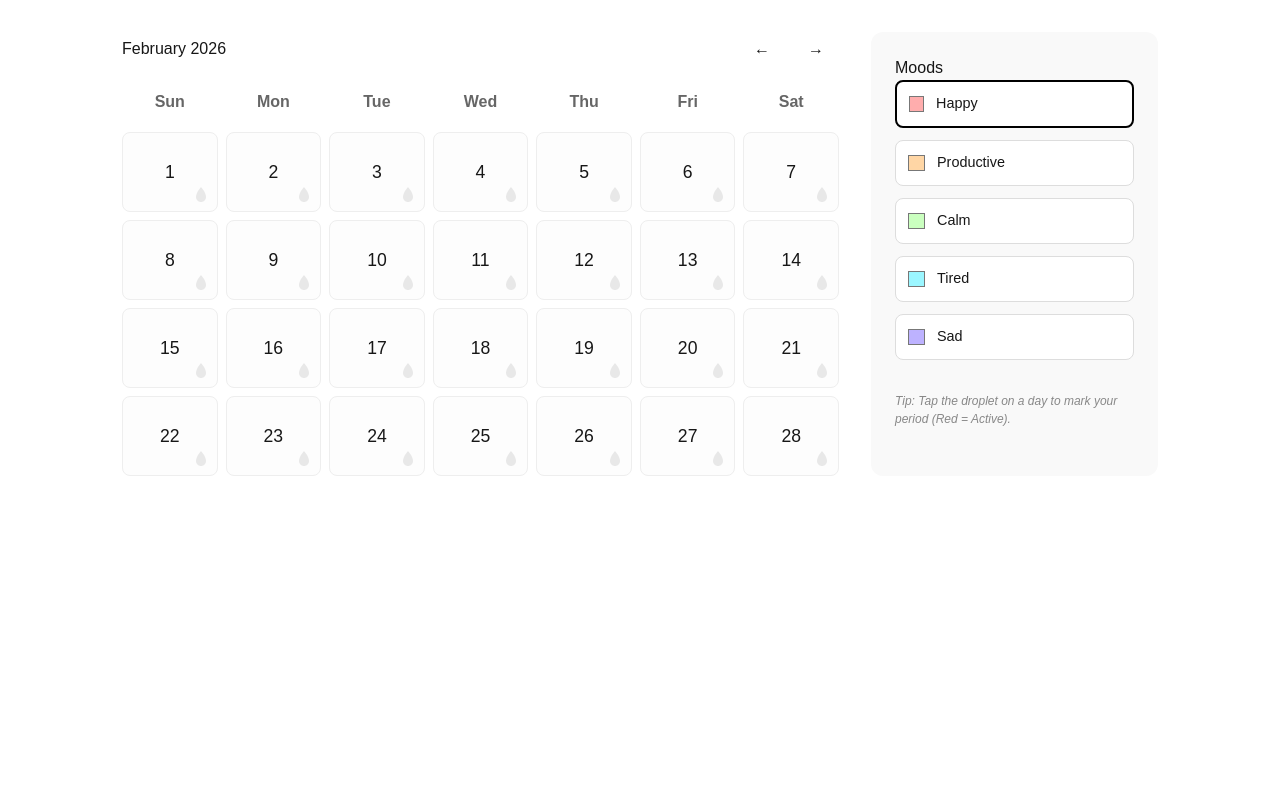
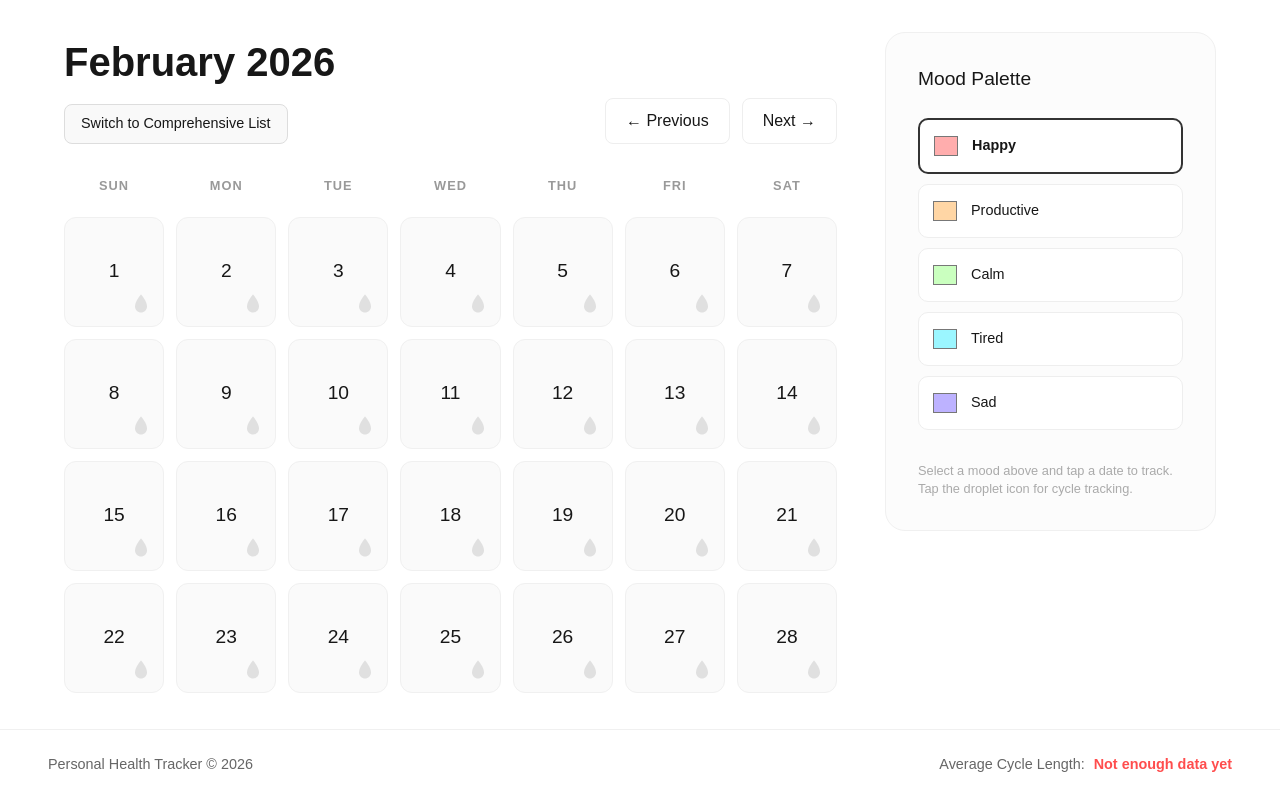
Before and after one commit to eelizabethho/MamaMind, a Next.js app: page /period-mood-trackers in a window 1280 px wide. Built offline with nearby package versions, Linux system fonts and the light colour scheme.

Commit message:
adding features to the trackers

```diff
--- a/app/period-mood-trackers/page.tsx
+++ b/app/period-mood-trackers/page.tsx
@@ -1,21 +1,13 @@
 "use client";
 
-import React, { useState, useEffect } from 'react';
+import React, { useState, useEffect, useMemo } from 'react';
 
 export default function Page() {
   const [viewDate, setViewDate] = useState(new Date());
+  const [currentView, setCurrentView] = useState<'calendar' | 'table'>('calendar');
 
-  const year = viewDate.getFullYear();
-  const month = viewDate.getMonth();
-
-  // Storage Keys
-  const periodKey = `period-${year}-${month}`;
-  const moodKey = `moods-${year}-${month}`;
-  const paletteKey = `mood-palette`;
-
-  // --- State ---
-  const [periodDays, setPeriodDays] = useState<number[]>([]);
-  const [dailyMoods, setDailyMoods] = useState<Record<number, string>>({});
+  const [allPeriods, setAllPeriods] = useState<Record<string, number[]>>({});
+  const [allMoods, setAllMoods] = useState<Record<string, Record<number, string>>>({});
   const [palette, setPalette] = useState([
     { color: '#ffadad', label: 'Happy' },
     { color: '#ffd6a5', label: 'Productive' },
@@ -25,168 +17,157 @@ export default function Page() {
   ]);
   const [activeMoodIndex, setActiveMoodIndex] = useState(0);
 
-  // 1. Load Data
-  // Dependencies are explicitly defined and won't change size
   useEffect(() => {
-    const savedPeriods = localStorage.getItem(periodKey);
-    const savedMoods = localStorage.getItem(moodKey);
-    const savedPalette = localStorage.getItem(paletteKey);
+    const savedPeriods = localStorage.getItem('all-periods');
+    const savedMoods = localStorage.getItem('all-moods');
+    const savedPalette = localStorage.getItem('mood-palette');
+    if (savedPeriods) setAllPeriods(JSON.parse(savedPeriods));
+    if (savedMoods) setAllMoods(JSON.parse(savedMoods));
+    if (savedPalette) setPalette(JSON.parse(savedPalette));
+  }, []);
 
-    setPeriodDays(savedPeriods ? JSON.parse(savedPeriods) : []);
-    setDailyMoods(savedMoods ? JSON.parse(savedMoods) : {});
-    if (savedPalette) setPalette(JSON.parse(savedPalette));
-  }, [periodKey, moodKey, paletteKey]);
+  useEffect(() => {
+    localStorage.setItem('all-periods', JSON.stringify(allPeriods));
+    localStorage.setItem('all-moods', JSON.stringify(allMoods));
+    localStorage.setItem('mood-palette', JSON.stringify(palette));
+  }, [allPeriods, allMoods, palette]);
 
-  // 2. Save Data
-  useEffect(() => {
-    localStorage.setItem(periodKey, JSON.stringify(periodDays));
-    localStorage.setItem(moodKey, JSON.stringify(dailyMoods));
-    localStorage.setItem(paletteKey, JSON.stringify(palette));
-  }, [periodDays, dailyMoods, palette, periodKey, moodKey, paletteKey]);
+  const currentYear = viewDate.getFullYear();
+  const currentMonth = viewDate.getMonth();
+  const currentMonthKey = `${currentYear}-${currentMonth}`;
 
-  // --- Handlers ---
-  const handleDayClick = (day: number | null) => {
-    if (!day) return;
-    const currentColor = palette[activeMoodIndex].color;
-    setDailyMoods(prev => {
-      const next = { ...prev };
-      if (next[day] === currentColor) {
-        delete next[day];
-      } else {
-        next[day] = currentColor;
-      }
-      return next;
+  const togglePeriod = (mKey: string, day: number) => {
+    setAllPeriods(prev => {
+      const monthData = prev[mKey] || [];
+      const newData = monthData.includes(day)
+        ? monthData.filter(d => d !== day)
+        : [...monthData, day].sort((a, b) => a - b);
+      return { ...prev, [mKey]: newData };
     });
   };
 
-  const togglePeriod = (e: React.MouseEvent, day: number) => {
-    e.stopPropagation();
-    setPeriodDays(prev =>
-      prev.includes(day) ? prev.filter(d => d !== day) : [...prev, day]
-    );
-  };
+  const fullHistory = useMemo(() => {
+    const keys = Object.keys(allPeriods).sort((a, b) => {
+      const [yA, mA] = a.split('-').map(Number);
+      const [yB, mB] = b.split('-').map(Number);
+      return yB !== yA ? yB - yA : mB - mA;
+    });
 
-  const updatePalette = (index: number, field: 'color' | 'label', value: string) => {
-    const newPalette = [...palette];
-    newPalette[index] = { ...newPalette[index], [field]: value };
-    setPalette(newPalette);
-  };
+    return keys.map(key => {
+      const [y, m] = key.split('-').map(Number);
+      const days = allPeriods[key] || [];
+      const ranges = [];
+      if (days.length > 0) {
+        let start = days[0], end = days[0];
+        for (let i = 1; i <= days.length; i++) {
+          if (days[i] === end + 1) { end = days[i]; }
+          else { ranges.push({ start, end }); start = days[i]; end = days[i]; }
+        }
+      }
+      return { key, label: new Date(y, m).toLocaleString('default', { month: 'long', year: 'numeric' }), ranges };
+    }).filter(item => item.ranges.length > 0);
+  }, [allPeriods]);
 
-  const changeMonth = (offset: number) => {
-    setViewDate(new Date(year, month + offset, 1));
-  };
-
-  const daysInMonth = new Date(year, month + 1, 0).getDate();
-  const firstDayIndex = new Date(year, month, 1).getDay();
-  const calendarCells = [
-    ...Array(firstDayIndex).fill(null),
-    ...Array.from({ length: daysInMonth }, (_, i) => i + 1)
-  ];
+  const averageCycle = useMemo(() => {
+    const startDates: Date[] = [];
+    Object.keys(allPeriods).forEach(key => {
+      const [y, m] = key.split('-').map(Number);
+      if (allPeriods[key]?.length > 0) startDates.push(new Date(y, m, Math.min(...allPeriods[key])));
+    });
+    startDates.sort((a, b) => a.getTime() - b.getTime());
+    if (startDates.length < 2) return null;
+    let totalDays = 0;
+    for (let i = 1; i < startDates.length; i++) {
+      totalDays += (startDates[i].getTime() - startDates[i - 1].getTime()) / (1000 * 60 * 60 * 24);
+    }
+    return Math.round(totalDays / (startDates.length - 1));
+  }, [allPeriods]);
 
   return (
-    <main style={{ padding: "2rem", fontFamily: 'sans-serif', maxWidth: '1100px', margin: '0 auto', display: 'flex', gap: '2rem' }}>
+    <div style={{ minHeight: '100vh', display: 'flex', flexDirection: 'column', backgroundColor: '#fff' }}>
+      <main style={{ padding: "2rem", fontFamily: 'sans-serif', maxWidth: '1400px', width: '95%', margin: '0 auto', display: 'flex', gap: '3rem', flex: 1 }}>
 
-      {/* Calendar Section */}
-      <section style={{ flex: 3 }}>
-        <header style={{ display: 'flex', justifyContent: 'space-between', marginBottom: '1.5rem', alignItems: 'center' }}>
-          <h2 style={{ margin: 0 }}>{viewDate.toLocaleString('default', { month: 'long', year: 'numeric' })}</h2>
-          <div style={{ display: 'flex', gap: '8px' }}>
-            <button onClick={() => changeMonth(-1)} style={{ padding: '5px 15px', cursor: 'pointer' }}>←</button>
-            <button onClick={() => changeMonth(1)} style={{ padding: '5px 15px', cursor: 'pointer' }}>→</button>
+        <section style={{ flex: 4 }}>
+          <header style={{ display: 'flex', justifyContent: 'space-between', marginBottom: '2rem', alignItems: 'flex-end' }}>
+            <div>
+              <h1 style={{ margin: 0, fontSize: '2.5rem', fontWeight: 'bold' }}>{viewDate.toLocaleString('default', { month: 'long', year: 'numeric' })}</h1>
+              <button onClick={() => setCurrentView(currentView === 'calendar' ? 'table' : 'calendar')} style={{ marginTop: '12px', padding: '8px 16px', cursor: 'pointer', borderRadius: '8px', border: '1px solid #ddd', background: '#f9f9f9', fontSize: '0.9rem' }}>
+                  {currentView === 'calendar' ? 'Switch to Comprehensive List' : 'Return to Calendar'}
+              </button>
+            </div>
+            <div style={{ display: 'flex', gap: '12px' }}>
+              <button onClick={() => setViewDate(new Date(currentYear, currentMonth - 1, 1))} style={{ padding: '10px 20px', cursor: 'pointer', borderRadius: '8px', border: '1px solid #eee' }}>← Previous</button>
+              <button onClick={() => setViewDate(new Date(currentYear, currentMonth + 1, 1))} style={{ padding: '10px 20px', cursor: 'pointer', borderRadius: '8px', border: '1px solid #eee' }}>Next →</button>
             </div>
           </header>
 
-        <div style={{ display: 'grid', gridTemplateColumns: 'repeat(7, 1fr)', gap: '8px', textAlign: 'center' }}>
-          {['Sun', 'Mon', 'Tue', 'Wed', 'Thu', 'Fri', 'Sat'].map(day => (
-            <div key={day} style={{ fontWeight: 'bold', paddingBottom: '10px', color: '#666' }}>{day}</div>
-          ))}
-
-          {calendarCells.map((day, i) => {
-            const moodColor = day ? dailyMoods[day] : null;
-            const hasPeriod = day ? periodDays.includes(day) : false;
-
+          {currentView === 'calendar' ? (
+            <div style={{ display: 'grid', gridTemplateColumns: 'repeat(7, 1fr)', gap: '12px', textAlign: 'center' }}>
+              {['Sun', 'Mon', 'Tue', 'Wed', 'Thu', 'Fri', 'Sat'].map(day => <div key={day} style={{ fontWeight: '600', color: '#999', textTransform: 'uppercase', fontSize: '0.8rem', letterSpacing: '1px', paddingBottom: '10px' }}>{day}</div>)}
+              {[...Array(new Date(currentYear, currentMonth, 1).getDay()).fill(null), ...Array.from({ length: new Date(currentYear, currentMonth + 1, 0).getDate() }, (_, i) => i + 1)].map((day, i) => {
+                const moodColor = day ? (allMoods[currentMonthKey]?.[day]) : null;
+                const hasPeriod = day ? (allPeriods[currentMonthKey]?.includes(day)) : false;
                 return (
-              <div
-                key={i}
-                onClick={() => handleDayClick(day)}
-                style={{
-                  height: '80px',
-                  position: 'relative',
-                  borderRadius: '8px',
-                  cursor: day ? 'pointer' : 'default',
-                  backgroundColor: moodColor || (day ? '#fdfdfd' : 'transparent'),
-                  border: day ? '1px solid #eee' : 'none',
-                  display: 'flex',
-                  alignItems: 'center',
-                  justifyContent: 'center',
-                  fontSize: '1.1rem',
-                  transition: 'background-color 0.2s'
-                }}
+                  <div key={i} onClick={() => day && setAllMoods(prev => ({...prev, [currentMonthKey]: {...prev[currentMonthKey], [day]: prev[currentMonthKey]?.[day] === palette[activeMoodIndex].color ? '' : palette[activeMoodIndex].color }}))}
+                    style={{ height: '110px', position: 'relative', borderRadius: '12px', cursor: day ? 'pointer' : 'default', backgroundColor: moodColor || (day ? '#fafafa' : 'transparent'), border: day ? '1px solid #f0f0f0' : 'none', display: 'flex', alignItems: 'center', justifyContent: 'center', fontSize: '1.2rem', transition: 'all 0.2s' }}
                   >
                     {day}
-
                     {day && (
-                  <div
-                    onClick={(e) => togglePeriod(e, day)}
-                    style={{
-                      position: 'absolute',
-                      bottom: '6px',
-                      right: '6px',
-                      cursor: 'pointer',
-                      // Pure Red when active, very light gray when inactive
-                      color: hasPeriod ? '#FF0000' : '#E8E8E8',
-                      transition: 'color 0.2s'
-                    }}
-                  >
-                    <svg width="20" height="20" viewBox="0 0 24 24" fill="currentColor">
-                      <path d="M12 2.5C12 2.5 6 9 6 14.5C6 17.81 8.69 20.5 12 20.5C15.31 20.5 18 17.81 18 14.5C18 9 12 2.5 12 2.5Z" />
-                    </svg>
+                      <div onClick={(e) => { e.stopPropagation(); togglePeriod(currentMonthKey, day); }} style={{ position: 'absolute', bottom: '10px', right: '10px', cursor: 'pointer', color: hasPeriod ? '#FF4D4D' : '#e0e0e0' }}>
+                        <svg width="24" height="24" viewBox="0 0 24 24" fill="currentColor"><path d="M12 2.5C12 2.5 6 9 6 14.5C6 17.81 8.69 20.5 12 20.5C15.31 20.5 18 17.81 18 14.5C18 9 12 2.5 12 2.5Z" /></svg>
                       </div>
                     )}
                   </div>
                 );
               })}
             </div>
-      </section>
-
-      {/* Mood Sidebar */}
-      <aside style={{ flex: 1, padding: '1.5rem', backgroundColor: '#f9f9f9', borderRadius: '12px', minWidth: '250px' }}>
-        <h3 style={{ marginTop: 0 }}>Moods</h3>
-        <div style={{ display: 'flex', flexDirection: 'column', gap: '12px' }}>
-          {palette.map((item, idx) => (
-            <div
-              key={idx}
-              onClick={() => setActiveMoodIndex(idx)}
-              style={{
-                display: 'flex',
-                alignItems: 'center',
-                gap: '10px',
-                padding: '10px',
-                borderRadius: '8px',
-                cursor: 'pointer',
-                border: activeMoodIndex === idx ? '2px solid #000' : '1px solid #ddd',
-                backgroundColor: '#fff'
-              }}
-            >
-              <input
-                type="color"
-                value={item.color}
-                onChange={(e) => updatePalette(idx, 'color', e.target.value)}
-                style={{ border: 'none', width: '24px', height: '24px', cursor: 'pointer', background: 'none' }}
-              />
-              <input
-                type="text"
-                value={item.label}
-                onChange={(e) => updatePalette(idx, 'label', e.target.value)}
-                style={{ flex: 1, border: 'none', outline: 'none', fontSize: '0.9rem' }}
-              />
+          ) : (
+            <div style={{ maxHeight: '75vh', overflowY: 'auto', paddingRight: '15px' }}>
+              <div style={{ display: 'grid', gridTemplateColumns: 'repeat(auto-fill, minmax(300px, 1fr))', gap: '1.5rem' }}>
+                {fullHistory.map(item => (
+                  <div key={item.key} style={{ background: '#fff', padding: '1.5rem', borderRadius: '16px', border: '1px solid #eee' }}>
+                    <h3 style={{ marginTop: 0, borderBottom: '1px solid #f5f5f5', paddingBottom: '10px' }}>{item.label}</h3>
+                    <table style={{ width: '100%', borderCollapse: 'collapse' }}>
+                      <thead><tr style={{ color: '#aaa', fontSize: '0.7rem', textAlign: 'left' }}><th>START</th><th>END</th><th>DAYS</th></tr></thead>
+                      <tbody>
+                        {item.ranges.map((r, i) => (
+                          <tr key={i} style={{ fontSize: '0.9rem' }}>
+                            <td style={{ padding: '8px 0' }}>{r.start}</td>
+                            <td style={{ padding: '8px 0' }}>{r.end}</td>
+                            <td style={{ padding: '8px 0', fontWeight: 'bold', color: '#FF4D4D' }}>{r.end - r.start + 1}</td>
+                          </tr>
+                        ))}
+                      </tbody>
+                    </table>
                   </div>
                 ))}
               </div>
-        <p style={{ fontSize: '0.75rem', marginTop: '2rem', color: '#888', fontStyle: 'italic' }}>
-          Tip: Tap the droplet on a day to mark your period (Red = Active).
+            </div>
+          )}
+        </section>
+
+        <aside style={{ flex: 1, padding: '2rem', backgroundColor: '#fcfcfc', borderRadius: '20px', border: '1px solid #f0f0f0', alignSelf: 'flex-start' }}>
+          <h3 style={{ marginTop: 0, marginBottom: '1.5rem', fontSize: '1.2rem' }}>Mood Palette</h3>
+          {palette.map((item, idx) => (
+            <div key={idx} onClick={() => setActiveMoodIndex(idx)} style={{ display: 'flex', alignItems: 'center', gap: '12px', padding: '12px', borderRadius: '10px', cursor: 'pointer', border: activeMoodIndex === idx ? '2px solid #333' : '1px solid #eee', backgroundColor: '#fff', marginBottom: '10px' }}>
+              <input type="color" value={item.color} onChange={(e) => { const p = [...palette]; p[idx].color = e.target.value; setPalette(p); }} style={{ border: 'none', width: '28px', height: '28px', cursor: 'pointer', borderRadius: '4px' }} />
+              <input type="text" value={item.label} onChange={(e) => { const p = [...palette]; p[idx].label = e.target.value; setPalette(p); }} style={{ border: 'none', flex: 1, fontSize: '0.9rem', fontWeight: activeMoodIndex === idx ? '600' : '400' }} />
+            </div>
+          ))}
+          <p style={{ fontSize: '0.8rem', color: '#aaa', marginTop: '2rem', lineHeight: '1.4' }}>
+            Select a mood above and tap a date to track. Tap the droplet icon for cycle tracking.
           </p>
         </aside>
       </main>
+
+      <footer style={{ padding: '1.5rem 3rem', borderTop: '1px solid #f0f0f0', color: '#666', fontSize: '0.9rem' }}>
+        <div style={{ maxWidth: '1400px', margin: '0 auto', display: 'flex', justifyContent: 'space-between', alignItems: 'center' }}>
+          <span>Personal Health Tracker &copy; 2026</span>
+          <span style={{ fontWeight: '500' }}>
+            Average Cycle Length: <span style={{ color: '#FF4D4D', fontWeight: 'bold', marginLeft: '5px' }}>{averageCycle ? `${averageCycle} Days` : 'Not enough data yet'}</span>
+          </span>
+        </div>
+      </footer>
+    </div>
   );
 }
```
Lines whose indentation alone changed are shown as unchanged.
